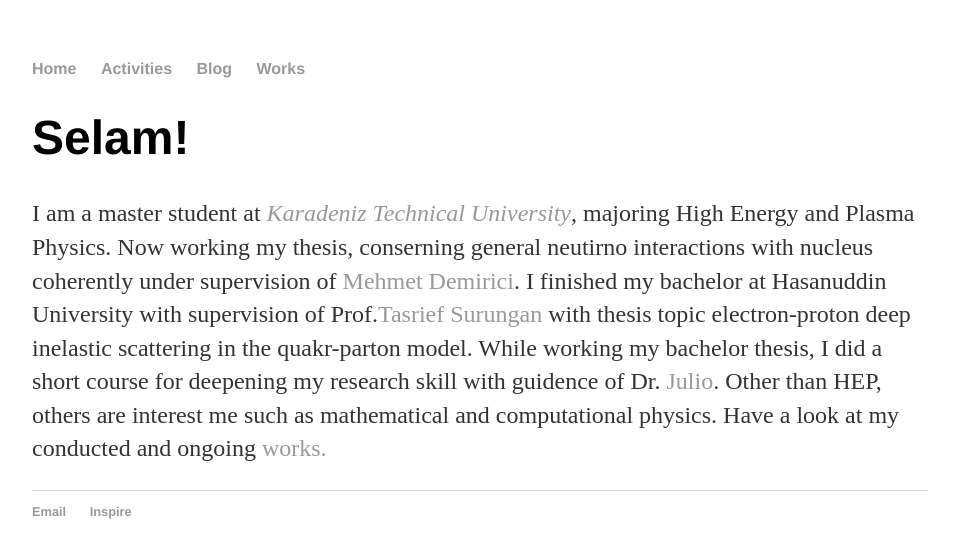
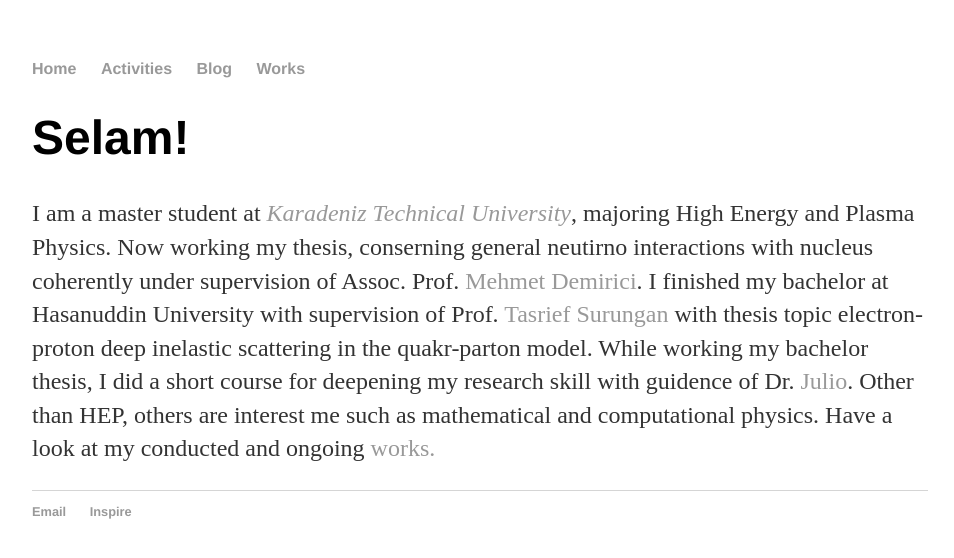
Before and after one commit to mfmustamin/mfmustamin.github.io, a Jekyll site: the page built from index.md, in a window 1280 px wide. Shown: the top 558 px of the page, without its empty margins (160-1114 px from the left). Built offline with Jekyll 4.4.1, drawn with Linux system fonts in a browser that asks for light colours.

Commit message:
Update index.md

```diff
--- a/index.md
+++ b/index.md
@@ -3,9 +3,4 @@
 title: Particle Phenomenologist
 ---
 # Selam!
-I am a master student at [*Karadeniz Technical University*](https://www.ktu.edu.tr/en), majoring High Energy and Plasma Physics.
-Now working my thesis, conserning general neutirno interactions with nucleus coherently under supervision of <a href="https://www.scopus.com/authid/detail.uri?authorId=55795250300">Mehmet Demirici</a>.
-I finished my bachelor at Hasanuddin University with supervision of Prof.<a href="https://www.scopus.com/authid/detail.uri?authorId=12793289800">Tasrief Surungan</a> with thesis
-topic electron-proton deep inelastic scattering in the quakr-parton model. While working my bachelor thesis, I did a short course for deepening my research skill with guidence of
-Dr. <a href="scopus.com/authid/detail.uri?authorId=36337522200">Julio</a>. Other than HEP, others are interest me such as mathematical and computational physics.
-Have a look at my conducted and ongoing <a href="/works">works.</a>
+I am a master student at [*Karadeniz Technical University*](https://www.ktu.edu.tr/en), majoring High Energy and Plasma Physics. Now working my thesis, conserning general neutirno interactions with nucleus coherently under supervision of Assoc. Prof. [Mehmet Demirici](https://www.scopus.com/authid/detail.uri?authorId=55795250300). I finished my bachelor at Hasanuddin University with supervision of Prof. [Tasrief Surungan](https://www.scopus.com/authid/detail.uri?authorId=12793289800) with thesis  topic electron-proton deep inelastic scattering in the quakr-parton model. While working my bachelor thesis, I did a short course for deepening my research skill with guidence of Dr. [Julio](scopus.com/authid/detail.uri?authorId=36337522200). Other than HEP, others are interest me such as mathematical and computational physics.  Have a look at my conducted and ongoing <a href="/works">works.</a>
```
